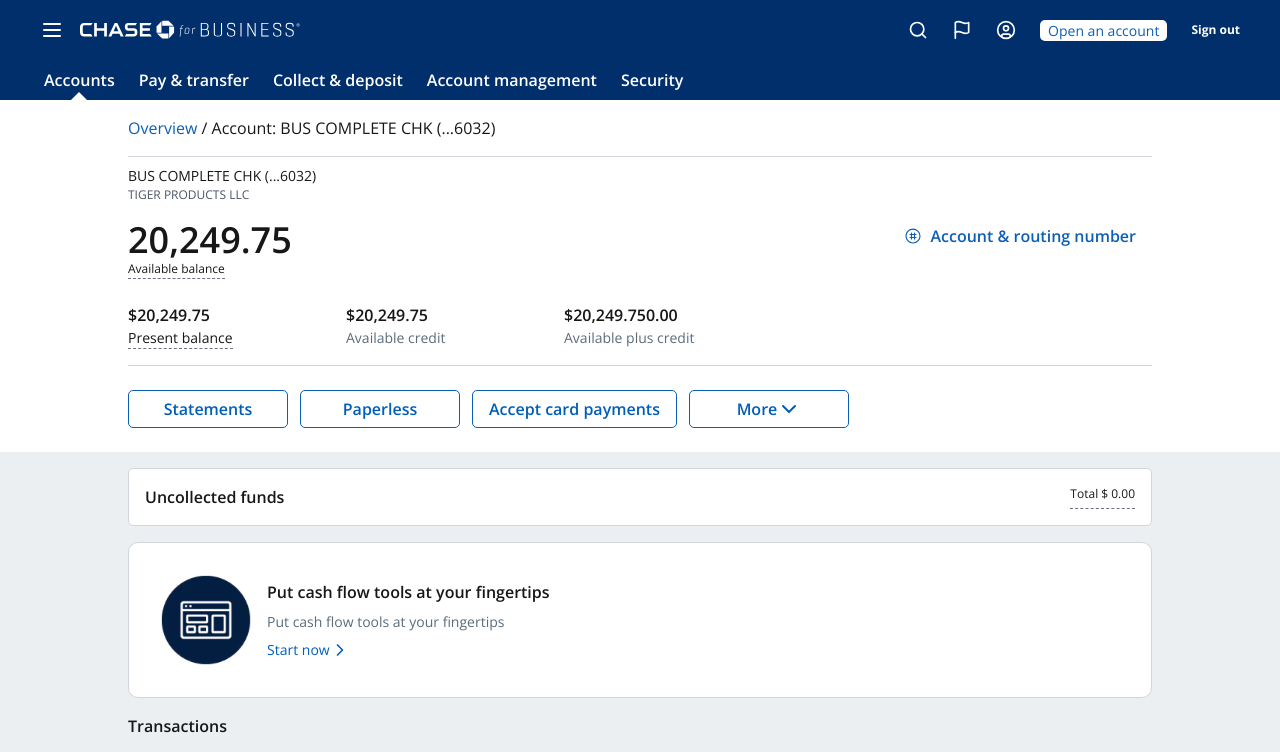
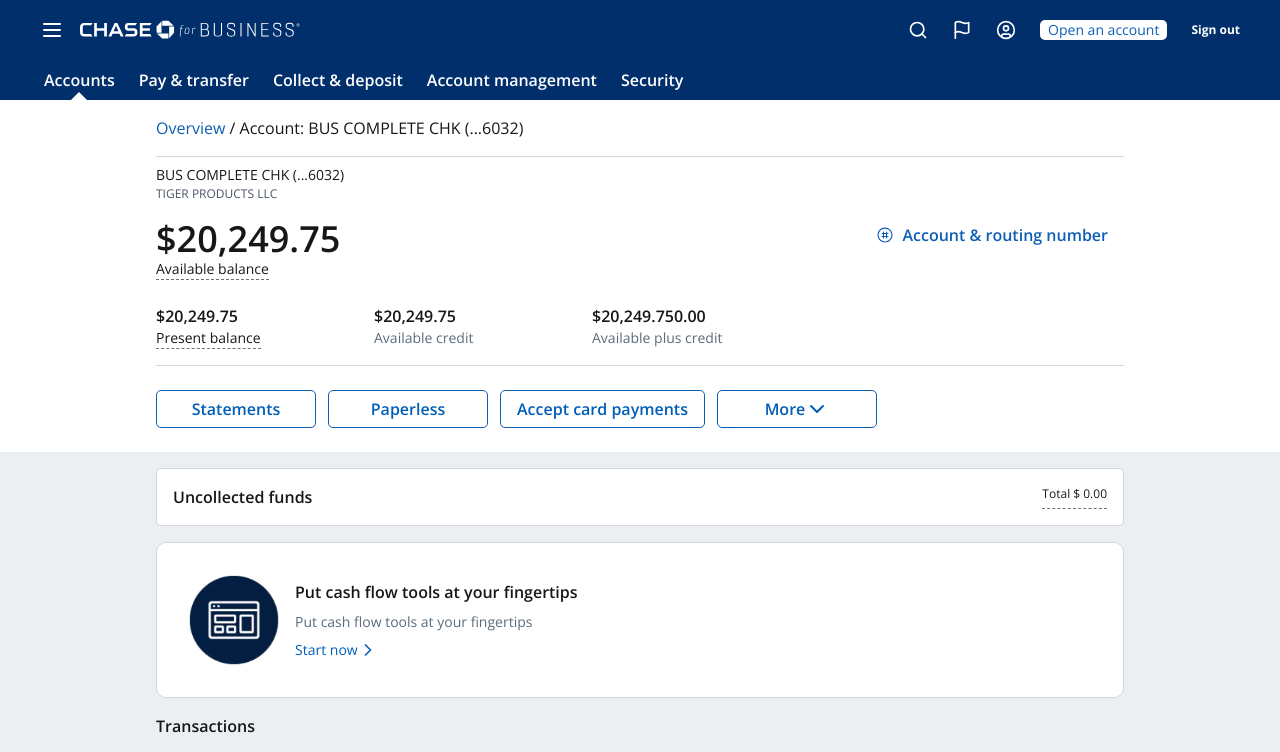
Before and after one commit to Abdullah-Khalil123/ChaseBank, a Next.js app: page /summary in a window 1280 px wide. Shown: the top 752 px of the page. Built offline with nearby package versions, Linux system fonts and the light colour scheme.

Commit message:
UI fixes

```diff
--- a/src/app/globals.css
+++ b/src/app/globals.css
@@ -16,6 +16,8 @@
   --color-darkBlue: #002f6c;
   --color-gray-text: #5b6c7b;
   --color-blue-button-text: #005eb8;
+
+  --text-sm: 14px;
 
   --spacing-screen-x: 40px;
   --spacing-screen-y: 20px;
--- a/src/components/LoginPage/LoginForm.tsx
+++ b/src/components/LoginPage/LoginForm.tsx
@@ -175,10 +175,7 @@
                 onChange={() => setRememberMe(!rememberMe)}
                 className="mr-2 size-5"
               />
-              <label
-                htmlFor="remember-me"
-                className="text-gray-700 text-[14px]"
-              >
+              <label htmlFor="remember-me" className="text-gray-700 text-sm">
                 Remember me
               </label>
             </div>
@@ -191,7 +188,7 @@
                 onChange={(e) => handleTokenChange(e.target.checked)}
                 className="mr-2 size-5"
               />
-              <label htmlFor="use-token" className="text-gray-700 text-[14px]">
+              <label htmlFor="use-token" className="text-gray-700 text-sm">
                 Use token
               </label>
             </div>
@@ -207,14 +204,14 @@
           <div className="mt-6 space-y-2">
             <Link
               href="/forgot-password"
-              className="text-blue-500 hover:underline flex items-center text-[14px]"
+              className="text-blue-500 hover:underline flex items-center text-sm"
             >
               Forgot username/password?{" "}
               <ChevronRight className="h-4 w-4 ml-1" />
             </Link>
             <Link
               href="/signup"
-              className="text-blue-500 hover:underline flex items-center text-[14px]"
+              className="text-blue-500 hover:underline flex items-center text-sm"
             >
               Not Enrolled? Sign Up Now.{" "}
               <ChevronRight className="h-4 w-4 ml-1" />
--- a/src/components/OverviewPage/Disclosure.tsx
+++ b/src/components/OverviewPage/Disclosure.tsx
@@ -20,7 +20,7 @@
         in all states.
       </p>
 
-      <div className="text-[14px] border-1 border-gray-300 px-4 py-5 text-[#414042]">
+      <div className="text-sm border-1 border-gray-300 px-4 py-5 text-[#414042]">
         <p>INVESTMENT AND INSURANCE PRODUCTS ARE:</p>
         <ul className="list-disc list-inside">
           <li> NOT FDIC INSURED</li>
--- a/src/components/OverviewPage/OverviewComponents/CustomerInsight.tsx
+++ b/src/components/OverviewPage/OverviewComponents/CustomerInsight.tsx
@@ -9,7 +9,7 @@
         <div className="w-[70px] h-[60px]">
           <Image src={"bulb.svg"} alt="" width={50} height={60} />
         </div>
-        <p className="text-[14px]">
+        <p className="text-sm">
           Get to know your customers, track your sales and access industry
           trends
         </p>
--- a/src/components/OverviewPage/OverviewComponents/ExploreBusiness.tsx
+++ b/src/components/OverviewPage/OverviewComponents/ExploreBusiness.tsx
@@ -27,7 +27,7 @@
               width={95 - 50}
               height={88 - 60}
             />
-            <p className="text-[14px] text-blue text-center">{product.name}</p>
+            <p className="text-sm text-blue text-center">{product.name}</p>
           </div>
         ))}
       </div>
--- a/src/components/OverviewPage/OverviewComponents/ExternalAccounts.tsx
+++ b/src/components/OverviewPage/OverviewComponents/ExternalAccounts.tsx
@@ -13,7 +13,7 @@
           Link your external accounts to better organize your money, budget and
           plan for the future.
         </p>
-        <button className="text-[14px] font-[600] border-[1px] border-[#025fb9] w-fit px-2 rounded-[3px] text-[#1f72c1]">
+        <button className="text-sm font-[600] border-[1px] border-[#025fb9] w-fit px-2 rounded-[3px] text-[#1f72c1]">
           Link account
         </button>
       </div>
--- a/src/components/OverviewPage/OverviewComponents/UpgradeCheckout.tsx
+++ b/src/components/OverviewPage/OverviewComponents/UpgradeCheckout.tsx
@@ -27,8 +27,8 @@
       </div>
       <div className="flex flex-col justify-between h-[80px]">
         <h1 className="font-[600]">{head}</h1>
-        <p className="text-[14px] text-gray-text">{tag}</p>
-        <p className="flex items-center text-blue text-[14px]">
+        <p className="text-sm text-gray-text">{tag}</p>
+        <p className="flex items-center text-blue text-sm">
           {button} <ChevronRight size={20} />
         </p>
       </div>
--- a/src/components/Summary/SummaryComponents/BankInfoSummary.tsx
+++ b/src/components/Summary/SummaryComponents/BankInfoSummary.tsx
@@ -6,14 +6,14 @@
 const BankInfoSummary = () => {
   return (
     <div className="rounded-[10px] bg-white border-[1px] border-gray-300">
-      <div className="text-[14px] font-bold text-gray-700 flex justify-between px-4 py-3">
+      <div className="text-sm font-bold text-gray-700 flex justify-between px-4 py-3">
         <h1>Bank account</h1>
         <div className="flex text-[#0a4386]">
           <Printer size={20} />
           <ChevronUp className="ml-2" />
         </div>
       </div>
-      <h3 className="bg-[#f5f7fa] py-2 font-bold text-[14px] px-4 border-t-1 border-gray-300">
+      <h3 className="bg-[#f5f7fa] py-2 font-bold text-sm px-4 border-t-1 border-gray-300">
         TIGER PRODUCT INC.
       </h3>
       <div>
--- a/src/components/Summary/index.tsx
+++ b/src/components/Summary/index.tsx
@@ -14,7 +14,7 @@
     <div>
       <BalanceDetail />
       <div className="flex justify-center">
-        <div className="w-[1024px] ">
+        <div className="w-[968px] ">
           <UncollectedFunds />
           <UpgradeCheckout
             head="Put cash flow tools at your fingertips"
@@ -67,10 +67,10 @@
     <div className="bg-white pb-6">
       <OverviewHeader showOptions={false} />
       <div className="flex justify-center">
-        <div className="w-[1024px] mx-screen-x">
+        <div className="w-[968px] mx-screen-x">
           <BreadCrumb />
           <Divider />
-          <p className="text-[14px]">{data.accountTitle}</p>
+          <p className="text-sm">{data.accountTitle}</p>
           <p className="text-[12px] text-gray-600">{data.name}</p>
           <Balance data={data} />
           <div className="mt-4" />
@@ -96,8 +96,8 @@
     <div>
       <div className="flex justify-between gap-2 pb-2 items-start font-[600] pt-4">
         <div className="mb-4">
-          <h1 className="text-4xl">{data.availableBalance}</h1>
-          <p className="text-[12px] font-normal border-b border-dashed border-gray-500 w-fit">
+          <h1 className="text-4xl">${data.availableBalance}</h1>
+          <p className="text-sm font-normal border-b border-dashed border-gray-500 w-fit">
             Available balance
           </p>
         </div>
@@ -108,21 +108,19 @@
       <div className="flex">
         <div className="w-[218px]">
           <h1 className="font-[600]">${data.presentBalance}</h1>
-          <p className=" text-[14px] border-b border-dashed border-gray-500 w-fit">
+          <p className=" text-sm border-b border-dashed border-gray-500 w-fit">
             Present balance
           </p>
         </div>
         <div className="w-[218px]">
           <h1 className="font-[600]">${data.availableBalance}</h1>
-          <p className="text-[14px] w-fit text-gray-text">Available credit</p>
+          <p className="text-sm w-fit text-gray-text">Available credit</p>
         </div>
         <div className="w-[218px]">
           <h1 className="font-[600]">
             ${data.availableBalance + data.availableCredit}
           </h1>
-          <p className="text-[14px] w-fit text-gray-text">
-            Available plus credit
-          </p>
+          <p className="text-sm w-fit text-gray-text">Available plus credit</p>
         </div>
       </div>
     </div>
--- a/src/components/partials/overviewHeader.tsx
+++ b/src/components/partials/overviewHeader.tsx
@@ -21,7 +21,7 @@
           <Search className={IconClassName} size={20} />
           <FlagIcon className={IconClassName} size={20} />
           <UserCircle className={IconClassName} size={20} />
-          <button className="bg-white text-[#0d5fb6] px-2 rounded-[5px] text-[14px] max-lg:hidden">
+          <button className="bg-white text-[#0d5fb6] px-2 rounded-[5px] text-sm max-lg:hidden">
             Open an account
           </button>
           <button className="text-[12px] font-bold">Sign out</button>
```
Also changed, not shown: src/components/OverviewPage/OverviewComponents/BankAccount.tsx (+6 -6 lines).
